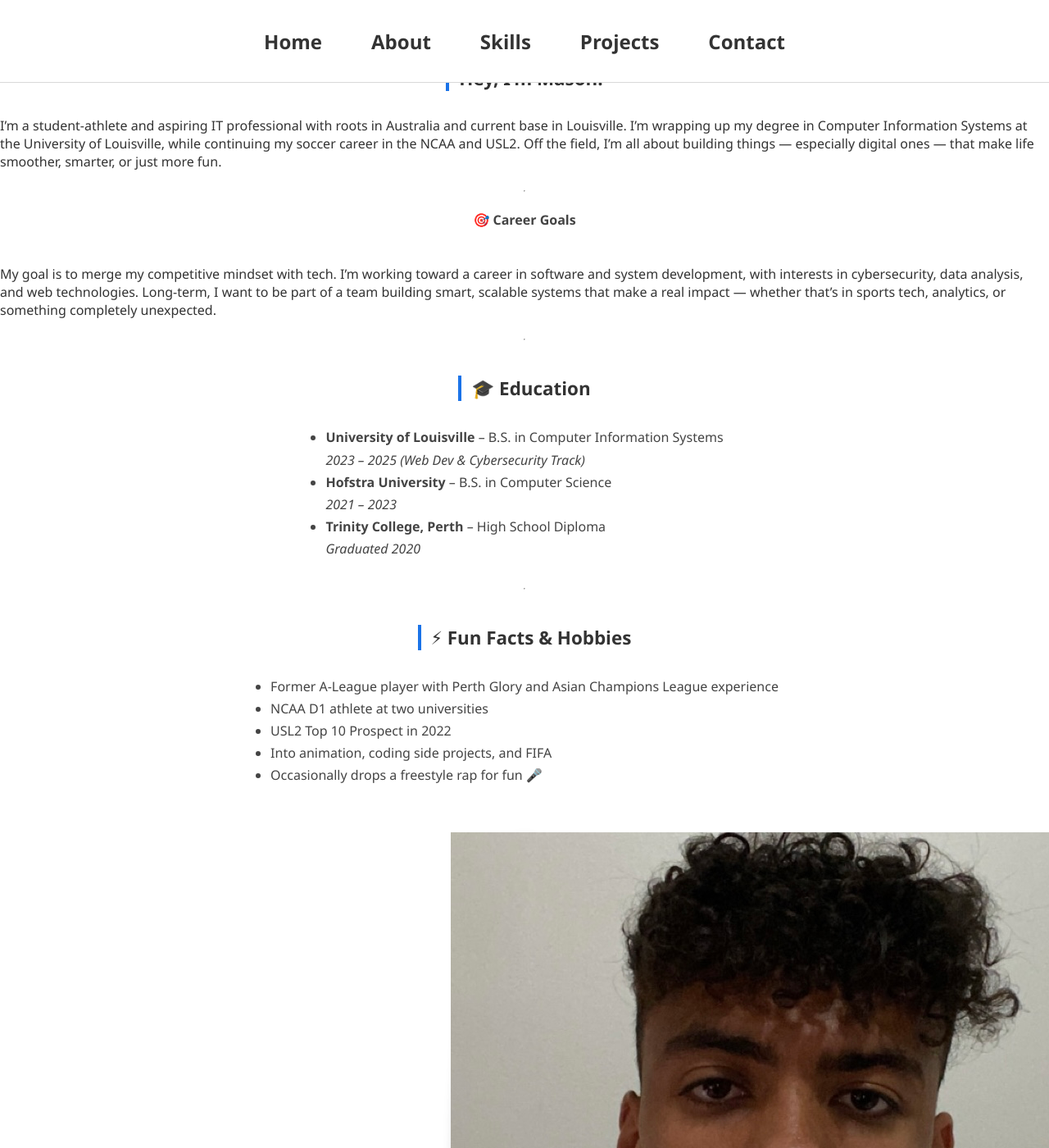
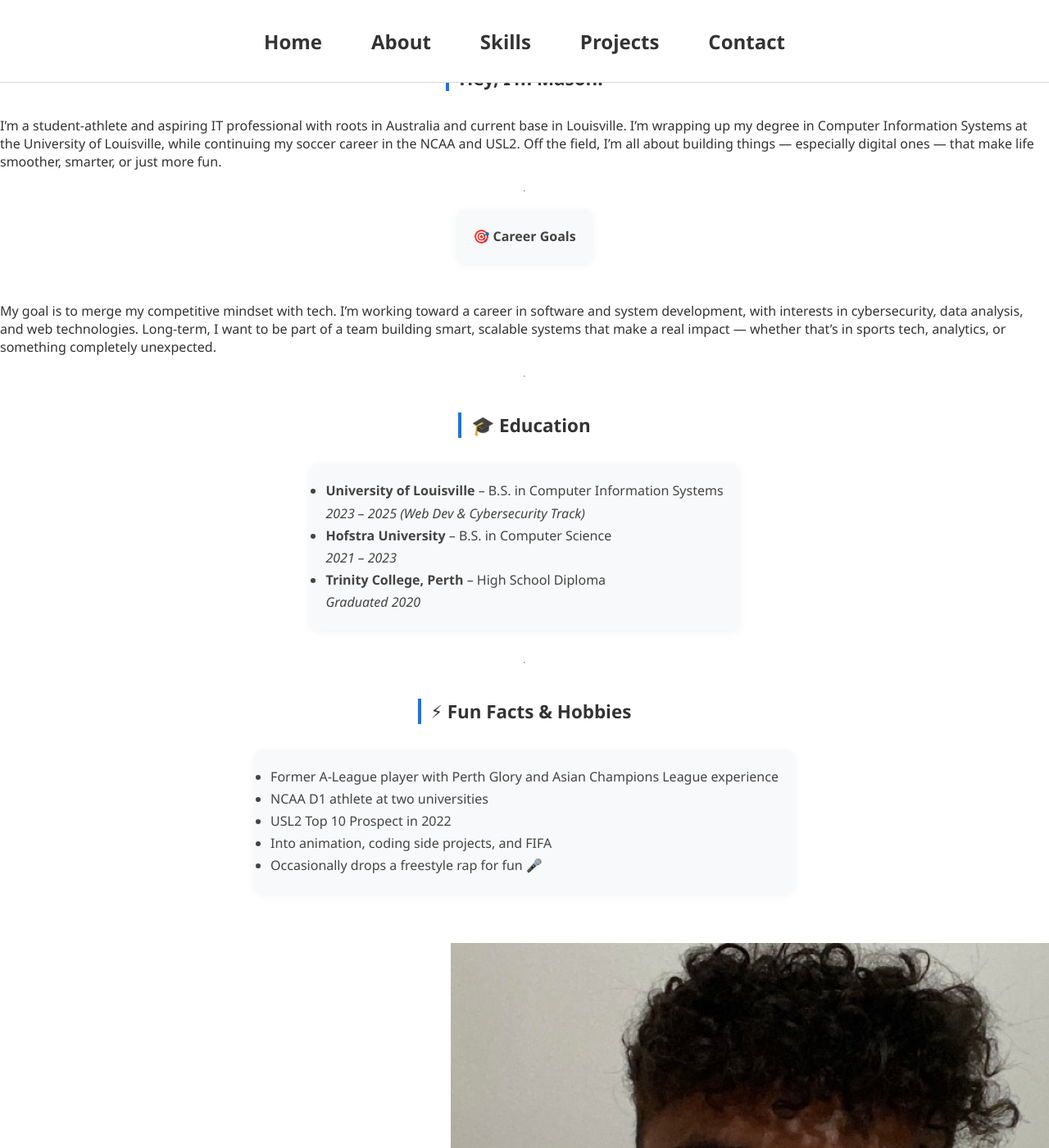
Before and after one commit to masontatafu/masontatafu.github.io, a Jekyll site: the page built from about.md, in a window 1280 px wide and 1400 px high, scrolled down 220 px. Shown: the whole window at 82% size. Built offline with Jekyll 4.4.1, drawn with Linux system fonts in a browser that asks for light colours.

Commit message:
Update style.css

```diff
--- a/assets/css/style.css
+++ b/assets/css/style.css
@@ -216,19 +216,22 @@ body {
     padding-left: 12px;
 }
 
-/* Paragraph or section body text */
+/* Boxed content area below each header */
 .about-section {
     font-size: 1rem;
     color: #444;
     line-height: 1.7;
     max-width: 800px;
-    margin-bottom: 25px;
     margin-left: auto;
     margin-right: auto;
-    padding: 0 20px;
+    padding: 20px;
+    background-color: #f8f9fa;
+    border-radius: 12px;
+    box-shadow: 0 2px 10px rgba(0, 0, 0, 0.05);
+    margin-bottom: 30px;
 }
 
-/* Image styling for profile pic */
+/* Profile picture */
 .profile-pic {
     display: block;
     max-width: 180px;
@@ -246,7 +249,6 @@ body {
 .about-section a:hover {
     text-decoration: underline;
 }
-
 
 
 /* SKILLS PAGE */
```
